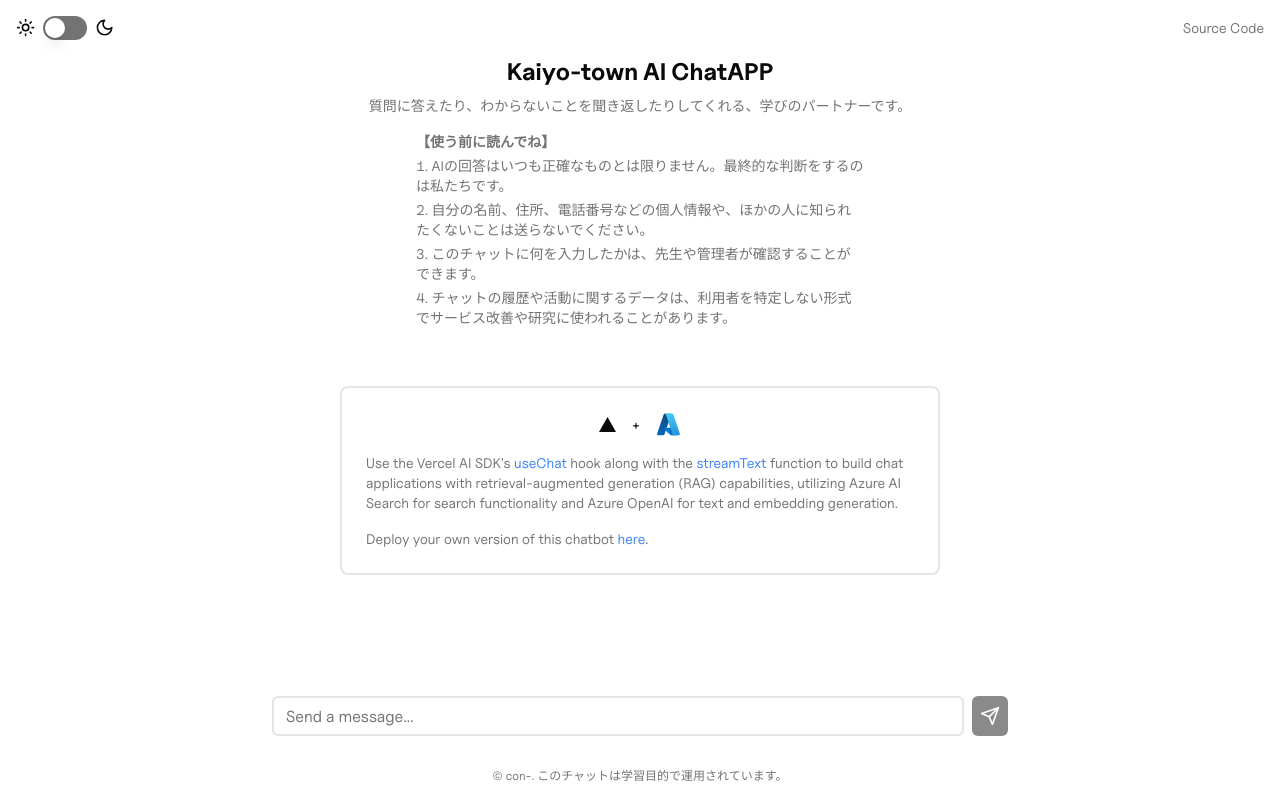
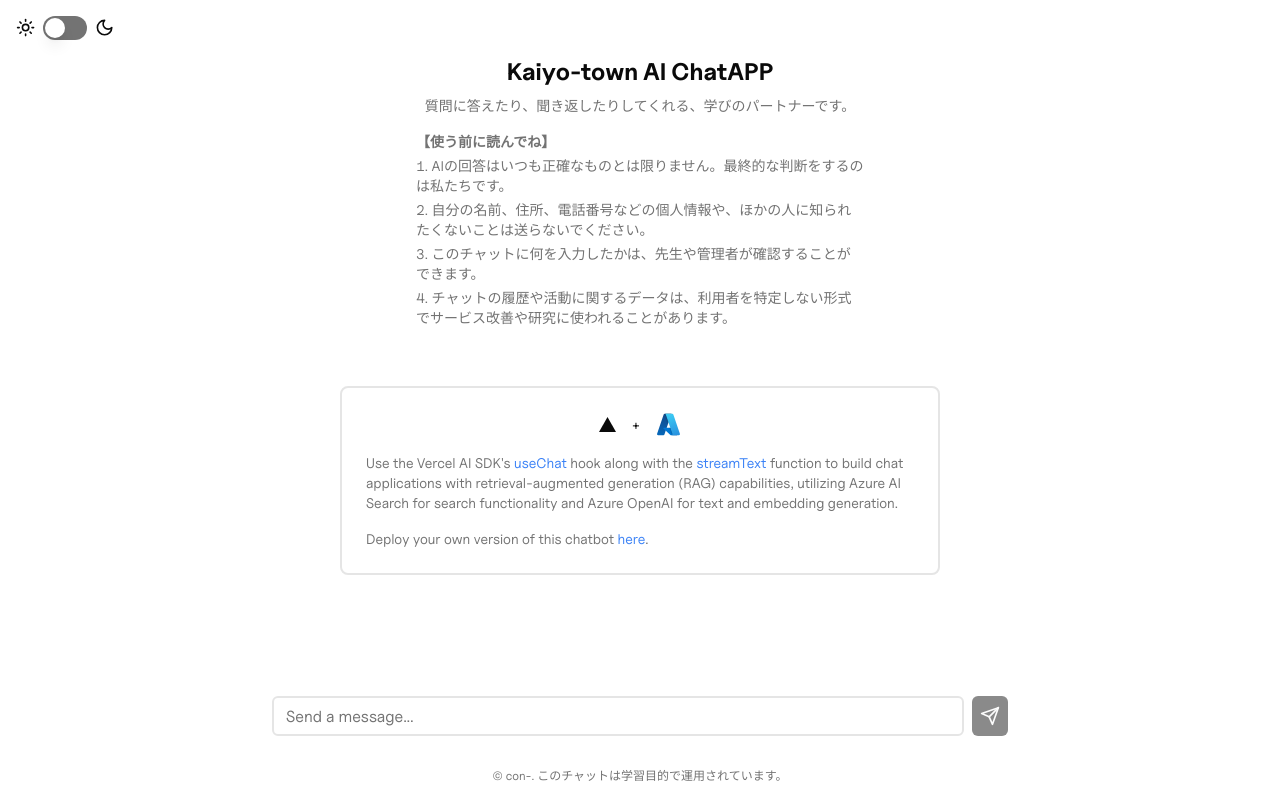
Before and after one commit to aiueo0511/azure-ai-rag-chatbot, a Next.js app: page / in a window 1280 px wide. Built offline with nearby package versions, Linux system fonts and the light colour scheme.

Commit message:
Update chat-interface.tsx

```diff
--- a/components/chat-interface.tsx
+++ b/components/chat-interface.tsx
@@ -125,19 +125,20 @@ export default function ChatInterface() {
           <div className="flex flex-col min-w-0 h-screen bg-background">
             <div className="flex flex-row justify-between items-center p-4">
               <ThemeChanger />
-              <a
+           {/* <a
   href="https://github.com/Azure-Samples/azure-ai-vercel-rag-starter"
   className="text-sm text-muted-foreground hover:text-primary transition-colors duration-200"
   target="_blank"
   rel="noopener noreferrer"
 >
   Source Code
-              </a>
+</a> */}
+
             </div>
 <div className="text-center mb-4 md:mb-8">
   <h1 className="text-2xl font-bold mb-2">Kaiyo-town AI ChatAPP</h1>
   <p className="text-sm text-muted-foreground mb-4">
-    質問に答えたり、わからないことを聞き返したりしてくれる、学びのパートナーです。
+    質問に答えたり、聞き返したりしてくれる、学びのパートナーです。
   </p>
 
   <div className="text-left inline-block text-sm text-muted-foreground max-w-md mx-auto">
```
Lines whose indentation alone changed are shown as unchanged.
